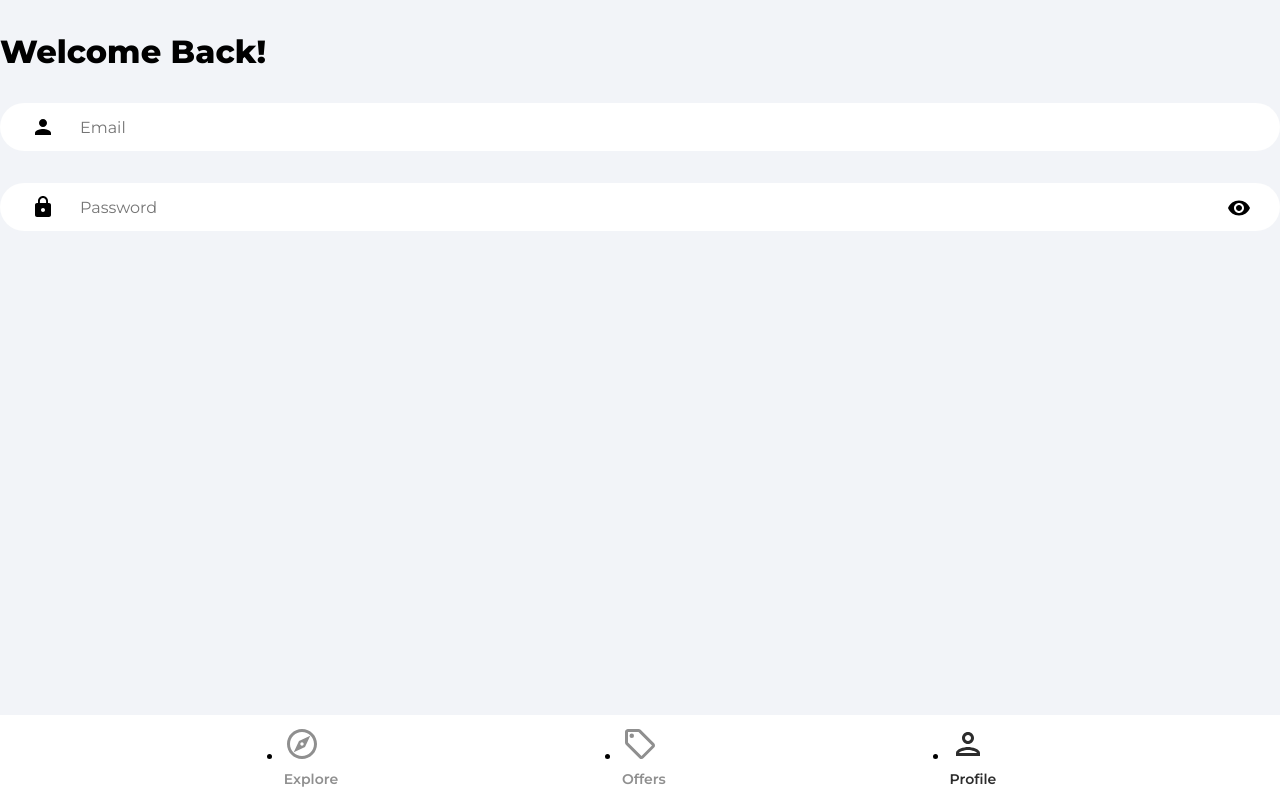
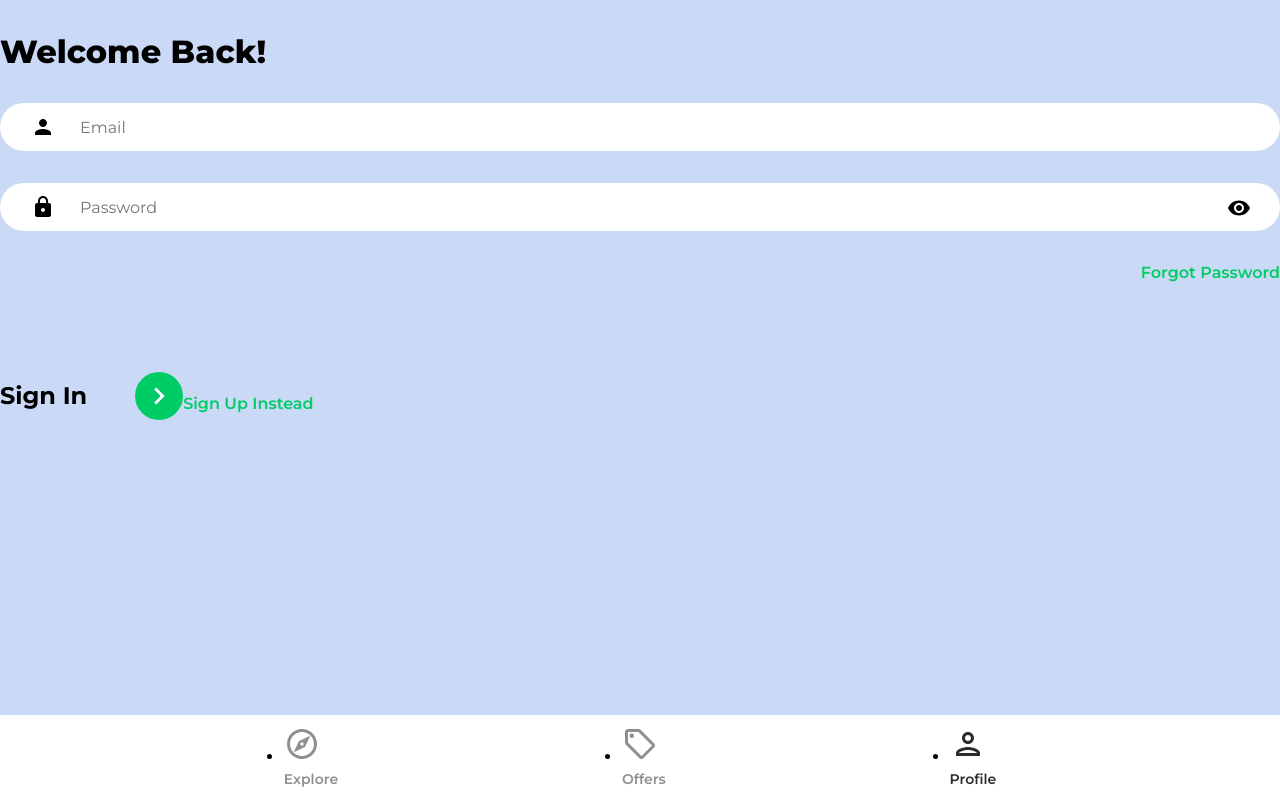
Before and after one commit to sonjayilmaz/HouseView-project, a React (Create React App) app: page /profile in a window 1280 px wide. Built offline with nearby package versions, Linux system fonts and the light colour scheme.

Commit message:
Updated SignIn

```diff
--- a/src/index.css
+++ b/src/index.css
@@ -9,7 +9,7 @@
 
 body {
   font-family: 'Montserrat', sans-serif;
-  background-color: #f2f4f8;
+  background-color: #CAD9F5;
   margin: 0;
   box-sizing: border-box;
 }
--- a/src/pages/SignIn.jsx
+++ b/src/pages/SignIn.jsx
@@ -13,8 +13,11 @@
 
   const navigate = useNavigate()
 
-  const onChange = () => {
-
+  const onChange = (e) => {
+   setFormData((prevState) => ({
+     ...prevState,
+     [e.target.id]: e.target.value,
+   }))
   }
 
     return (
@@ -49,6 +52,22 @@
            !prevState)}
           />
         </div>
+        <Link to='/forgot-password'
+        className='forgotPasswordLink'>
+          Forgot Password
+        </Link>
+        <div className='signInBar'>
+          <p className='signInText'>
+            Sign In
+          </p>
+          <button className='signInButton'>
+            <ArrowRightIcon fill='#ffffff' width='34px' height='34px' />
+          </button>
+          {/* Google OAuth */}
+          <Link to='/sign-up' className='registerLink'>
+            Sign Up Instead
+          </Link>
+        </div>
       </form>
       </div>
       </>
```
